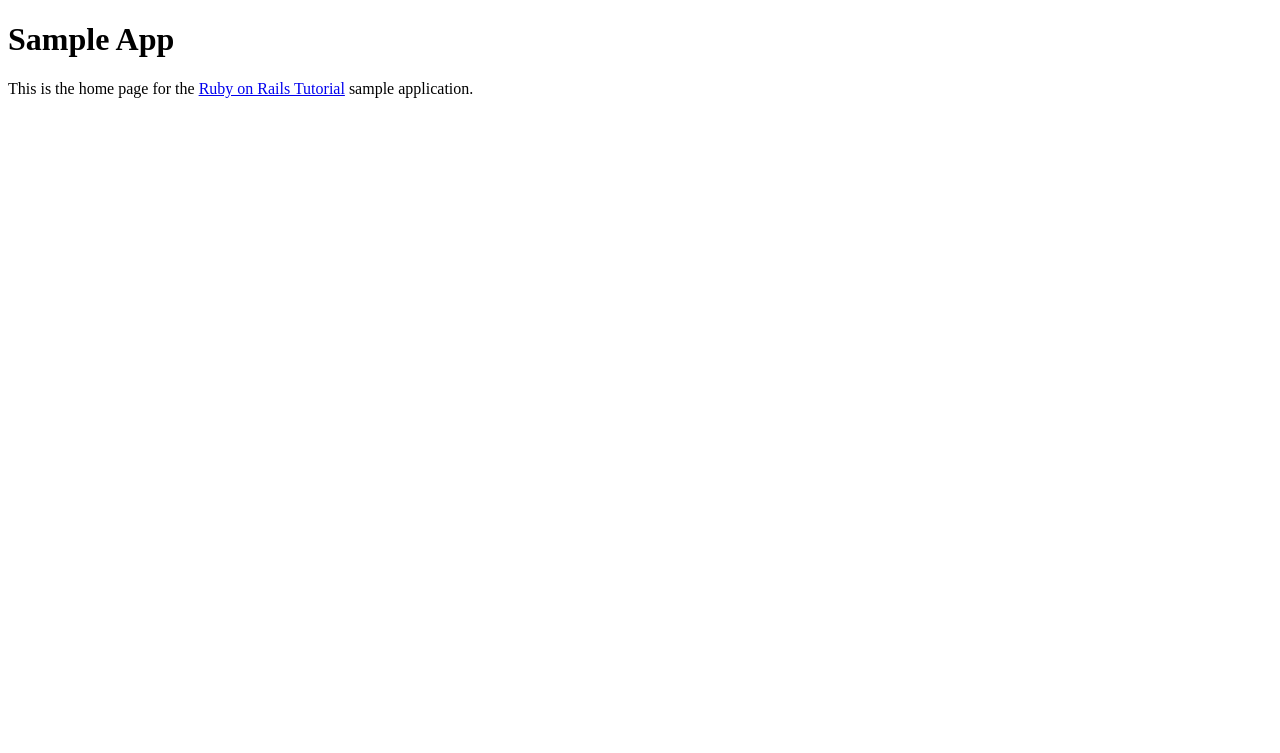
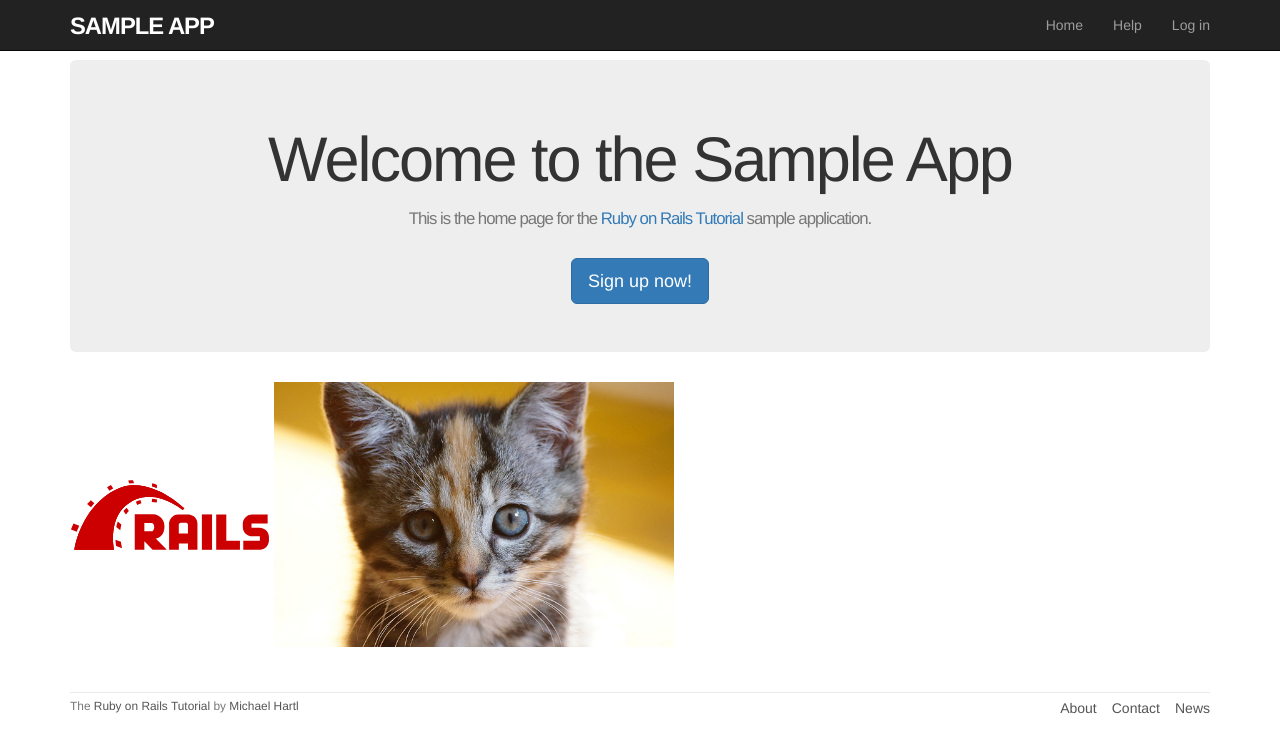
Before and after one commit to HayateKato/sample_app, a Rails app: page / in a window 1280 px wide. Shown: the top 753 px of the page. Run offline with Rails 7, Linux system fonts and the light colour scheme; style sheets or scripts are compiled from the project's sources; some libraries are stand-ins or nearby versions.

Commit message:
Update with partial

```diff
--- /dev/null
+++ b/app/assets/stylesheets/custom.scss
@@ -0,0 +1,100 @@
+@import "bootstrap-sprockets";
+@import "bootstrap";
+
+/* universal */
+
+body {
+  padding-top: 60px;
+}
+
+section {
+  overflow: auto;
+}
+
+textarea {
+  resize: vertical;
+}
+
+.center {
+  text-align: center;
+}
+
+.center h1 {
+  margin-bottom: 10px;
+}
+
+/* typography */
+
+h1, h2, h3, h4, h5, h6 {
+  line-height: 1;
+}
+
+h1 {
+  font-size: 3em;
+  letter-spacing: -2px;
+  margin-bottom: 30px;
+  text-align: center;
+}
+
+h2 {
+  font-size: 1.2em;
+  letter-spacing: -1px;
+  margin-bottom: 30px;
+  text-align: center;
+  font-weight: normal;
+  color: #777;
+        }
+
+p {
+  font-size: 1.1em;
+  line-height: 1.7em;
+}
+
+/* header */
+
+#logo {
+  float: left;
+  margin-right: 10px;
+  font-size: 1.7em;
+  color: #fff;
+  text-transform: uppercase;
+  letter-spacing: -1px;
+  padding-top: 9px;
+  font-weight: bold;
+}
+
+#logo:hover {
+  color: #fff;
+  text-decoration: none;
+}
+
+/* footer */
+
+footer {
+  margin-top: 45px;
+  padding-top: 5px;
+  border-top: 1px solid #eaeaea;
+  color: #777;
+}
+
+footer a {
+  color: #555;
+}
+
+footer a:hover {
+  color: #222;
+}
+
+footer small {
+  float: left;
+}
+
+footer ul {
+  float: right;
+  list-style: none;
+}
+
+footer ul li {
+  float: left;
+  margin-left: 15px;
+}
--- /dev/null
+++ b/app/views/layouts/_default.html.erb
@@ -0,0 +1,7 @@
+<default class="default">
+    <%= csrf_meta_tags %>
+    <%= csp_meta_tag %>
+
+    <%= stylesheet_link_tag "application", "data-turbo-track": "reload" %>
+    <%= javascript_importmap_tags %>
+</default>
--- /dev/null
+++ b/app/views/layouts/_footer.html.erb
@@ -0,0 +1,13 @@
+<footer class="footer">
+  <small>
+    The <a href="https://railstutorial.jp/">Ruby on Rails Tutorial</a>
+    by <a href="https://www.michaelhartl.com/">Michael Hartl</a>
+  </small>
+  <nav>
+    <ul>
+      <li><%= link_to "About",   '#' %></li>
+      <li><%= link_to "Contact", '#' %></li>
+      <li><a href="https://news.railstutorial.org/">News</a></li>
+    </ul>
+  </nav>
+</footer>
--- /dev/null
+++ b/app/views/layouts/_header.html.erb
@@ -0,0 +1,12 @@
+<header class="navbar navbar-fixed-top navbar-inverse">
+  <div class="container">
+    <%= link_to "sample app", '#', id: "logo" %>
+    <nav>
+      <ul class="nav navbar-nav navbar-right">
+        <li><%= link_to "Home",   '#' %></li>
+        <li><%= link_to "Help",   '#' %></li>
+        <li><%= link_to "Log in", '#' %></li>
+      </ul>
+    </nav>
+  </div>
+</header>
--- a/app/views/layouts/application.html.erb
+++ b/app/views/layouts/application.html.erb
@@ -2,16 +2,27 @@
 <html>
   <head>
     <title><%= full_title(yield(:title)) %></title>
-    <meta name="viewport" content="width=device-width,initial-scale=1">
+    <meta name="viewport" content="width=device-width, initial-scale=1">
     <meta charset="utf-8">
-    <%= csrf_meta_tags %>
-    <%= csp_meta_tag %>
-
-    <%= stylesheet_link_tag "application", "data-turbo-track": "reload" %>
-    <%= javascript_importmap_tags %>
+    <%= render 'layouts/default' %>
   </head>
-
   <body>
-    <%= yield %>
+    <header class="navbar navbar-fixed-top navbar-inverse">
+      <div class="container">
+        <%= link_to "sample app", '#', id: "logo" %>
+        <nav>
+          <ul class="nav navbar-nav navbar-right">
+            <li><%= link_to "Home",   '#' %></li>
+            <li><%= link_to "Help",   '#' %></li>
+            <li><%= link_to "Log in", '#' %></li>
+          </ul>
+        </nav>
+      </div>
+    </header>
+    <%= render 'layouts/header' %>
+    <div class="container">
+      <%= yield %>
+      <%= render 'layouts/footer' %>
+    </div>
   </body>
 </html>
--- a/app/views/static_pages/home.html.erb
+++ b/app/views/static_pages/home.html.erb
@@ -1,6 +1,16 @@
-<h1>Sample App</h1>
-<p>
-  This is the home page for the
-  <a href="https://railstutorial.jp/">Ruby on Rails Tutorial</a>
-  sample application.
-</p>
+<div class="center jumbotron">
+  <h1>Welcome to the Sample App</h1>
+
+  <h2>
+    This is the home page for the
+    <a href="https://railstutorial.jp/">Ruby on Rails Tutorial</a>
+    sample application.
+  </h2>
+
+  <%= link_to "Sign up now!", '#', class: "btn btn-lg btn-primary" %>
+</div>
+
+<%= link_to image_tag("rails.svg", alt: "Rails logo", width: "200"),
+                      "https://rubyonrails.org/" %>
+<%= link_to image_tag("kitten.jpg", alt: "kitten", width: "400"),
+                      "https://rubyonrails.org/" %>
```
Also changed, not shown: Gemfile, Gemfile.lock, app/assets/images/kitten.jpg (added), app/assets/images/rails.svg (added).
